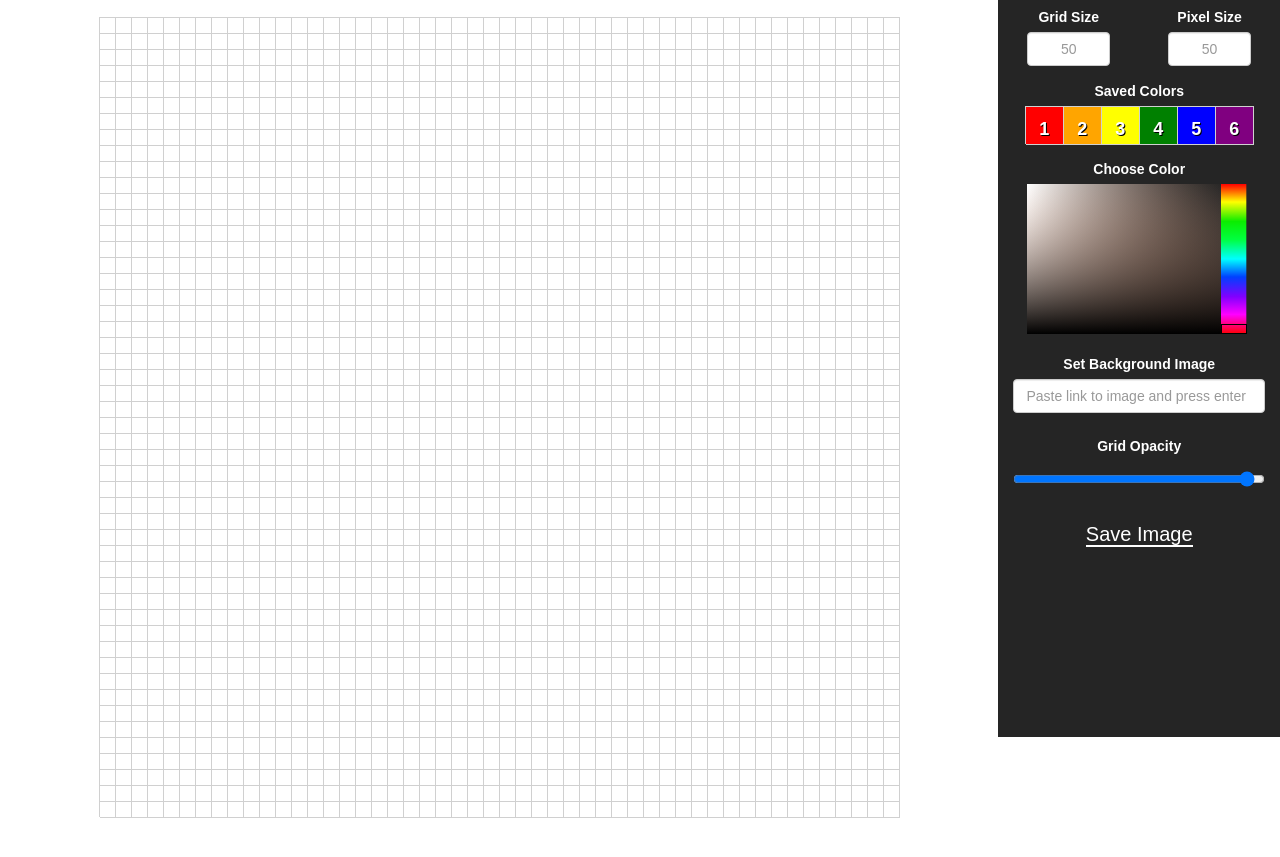
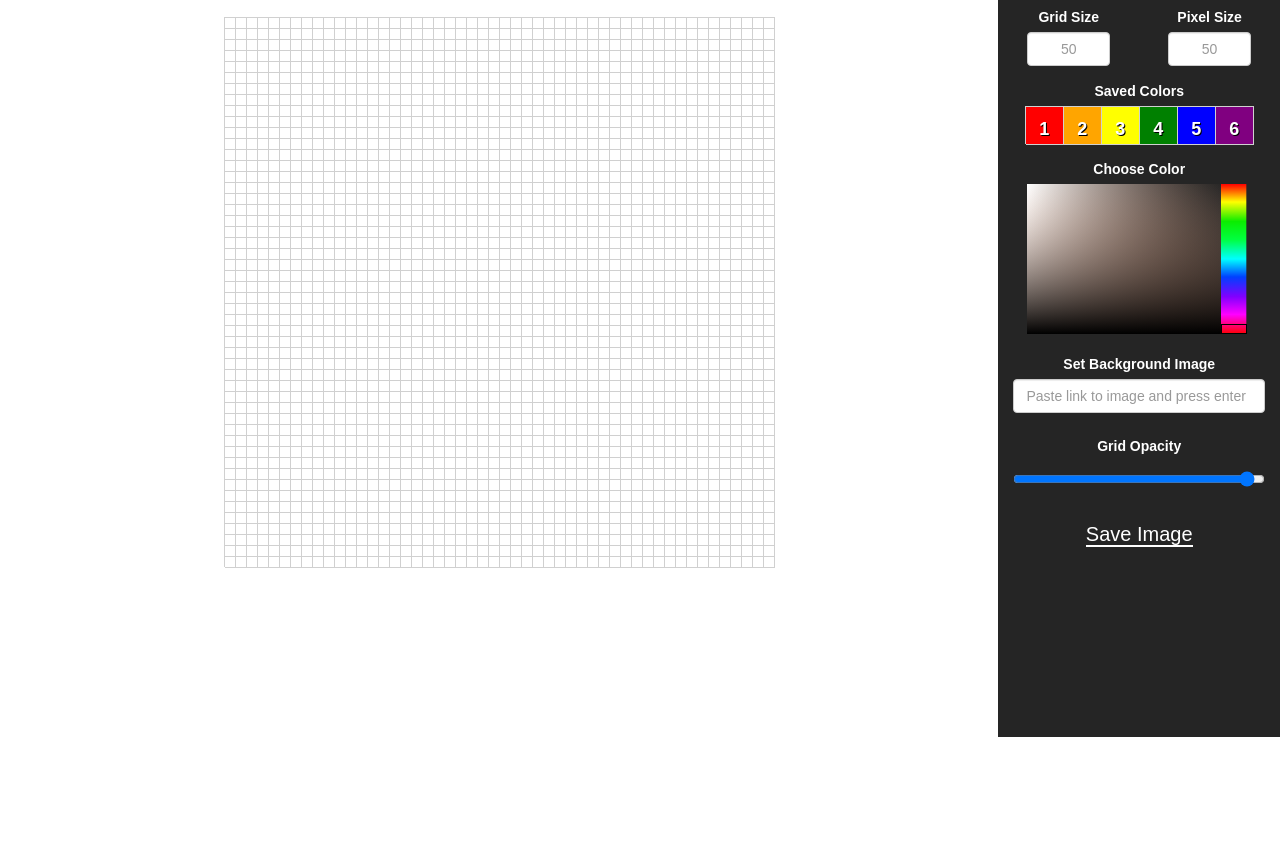
Before and after one commit to alittlebitweird/pixelpainter, a plain HTML site: page index.html in a window 1280 px wide. Shown: the part 63-920 px from the top of the page. After the commit the page ends 800 px from the top, so only its background shows below. Drawn offline with nearby package versions, Linux system fonts and the light colour scheme.

Commit message:
change pixel display from inline-block to table-cell

```diff
--- a/index.js
+++ b/index.js
@@ -14,7 +14,7 @@ var chooseWord = function(){
 
 // Vars
 var gridSize = 50;
-var pixelSize = 15;
+var pixelSize = 10;
 // Build Grid
 var buildGrid = function(gridSize) {
   // Build container
--- a/style.css
+++ b/style.css
@@ -40,7 +40,7 @@ body {
     height: 15px;
     width: 15px;
     border-right: solid 1px #d0d0d0;
-    display: inline-block;
+    display: table-cell;
     box-sizing: initial;
   }
 
```
Also changed, not shown: 1 other file.
